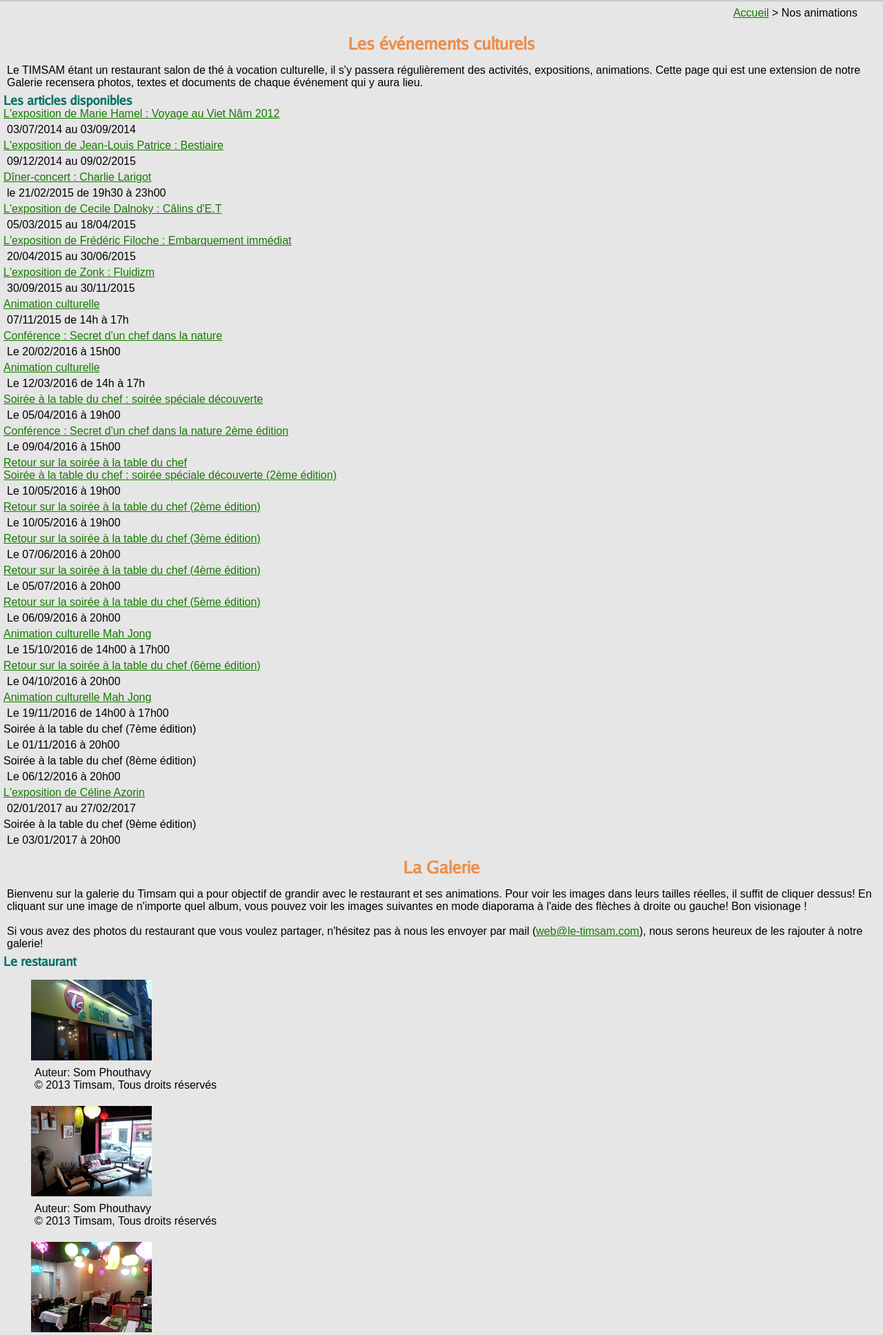
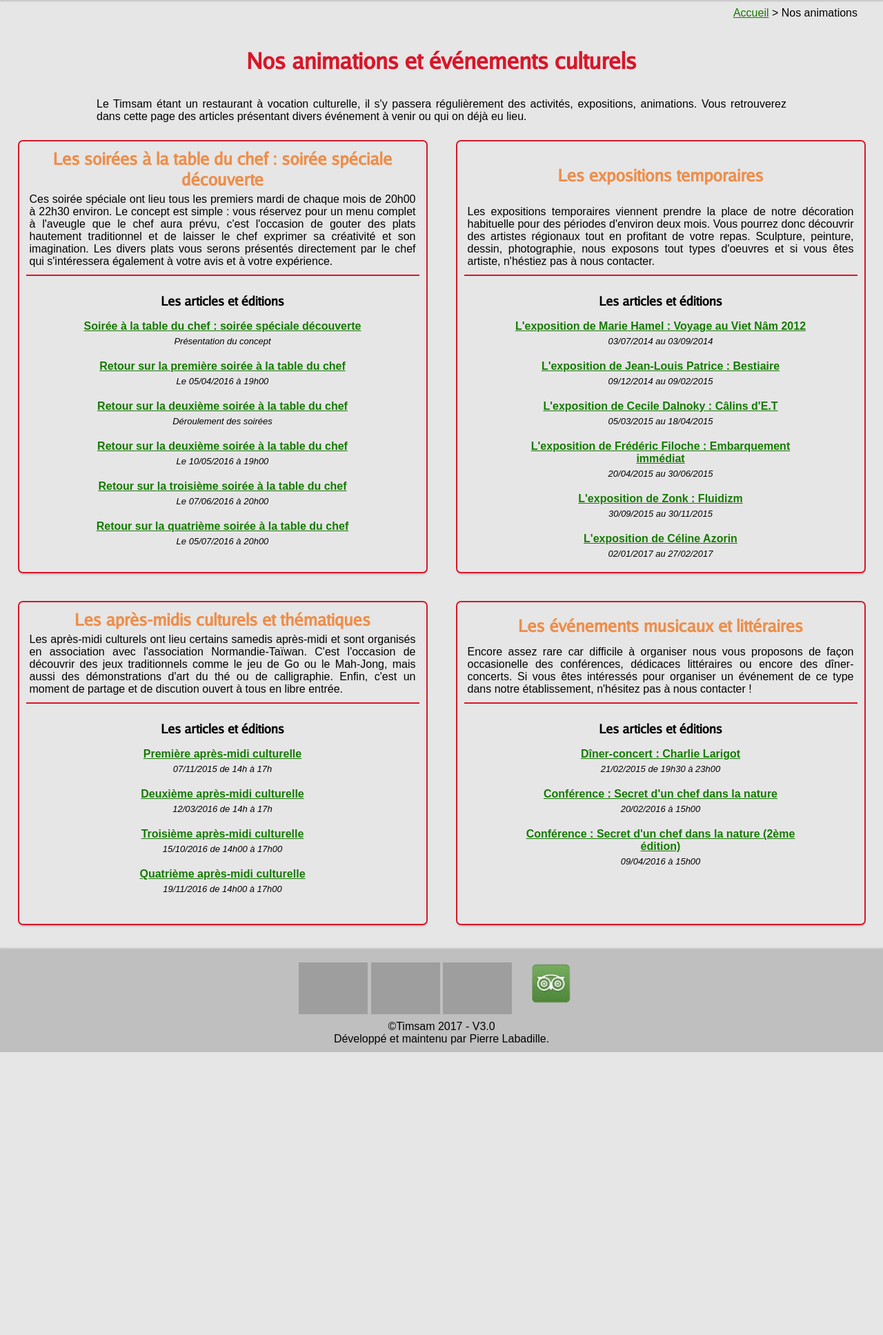
Before and after one commit to plabadille/le-timsam, a PHP site: page /evenement.php in a window 1280 px wide. Shown: the part 298-2233 px from the top of the page at 69% size. After the commit the page ends 1823 px from the top, so only its background shows below. Run offline with PHP 8.4, Linux system fonts and the light colour scheme; grey boxes are pictures that could not be loaded.

Commit message:
refactoring and design page event

```diff
--- /dev/null
+++ b/css/evenement.css
@@ -0,0 +1,112 @@
+@media all and (min-width: 750px) {
+    #c-evenement__section {
+        display: block;
+        max-width: 750px;
+        margin: auto;
+    }
+}
+
+@media all and (min-width: 1280px) {
+    #c-evenement__section {
+        display: block;
+        max-width: 1280px;
+        margin: auto;
+    }
+}
+
+@media all and (min-width: 1280px) {
+    #c-evenement__wrapper {
+        display: flex;
+        flex-direction: row;
+        flex-wrap: wrap;
+        justify-content: center;
+        max-width: 1300px;
+        margin: auto;
+    }
+    .c-evenement__article {
+        width: 570px;
+        padding: 10px;
+        border: 2px solid #D91629;
+        border-radius: 7px;
+        box-shadow: 0 4px 2px -2px rgba(0,0,0,0.15);
+    }
+}
+
+.c-evenement__article {
+    max-width: 600px;
+    margin: 20px auto;
+    display: flex;
+    flex-direction: column;
+    justify-content: flex-end;
+}
+
+.c-evenement__article h2 {
+    margin-bottom: auto;
+    margin-top: auto;
+}
+
+.c-evenement__text {
+    max-width: 600px;
+    margin: auto;
+}
+
+@media all and (min-width: 1280px) {
+    .c-evenement__text {
+        max-width: 1000px;
+    }
+}
+#c-evenement__wrapper {
+
+}
+
+.c-evenement__article {
+
+}
+
+@media all and (min-width: 1280px) {
+    .c-evenement__article-description {
+        padding-bottom: 10px;
+        border-bottom: 2px solid #D91629;
+        margin-bottom: 10px;
+    }
+}
+
+.c-evenement__items {
+    width: 95%;
+    max-height: 200px;
+    overflow: auto;
+    margin: 10px auto;
+    list-style: none;
+    border: 2px solid #D91629;
+}
+
+@media all and (min-width: 1280px) {
+    .c-evenement__items {
+        width: auto;
+        max-width: 80%;
+        max-height: 350px;
+        min-height: 240px;
+        border: none;
+    }
+}
+
+.c-evenement__items-title {
+    text-align: center;
+    padding: 15px 15px 2px 15px;
+    font-weight: bold;
+    color: black;
+}
+.c-evenement__item {
+    text-align: center;
+    padding: 5px 10px;
+    margin-bottom: 5px;
+    font-weight: bold;
+}
+.c-evenement__item-link {
+
+}
+.c-evenement__item-date {
+    font-size: small;
+    font-style: italic;
+    font-weight: normal;
+}
--- a/evenement.php
+++ b/evenement.php
@@ -49,10 +49,70 @@
         $current_page = " Conférence : Secret d\'un chef dans la nature";
         $main = file_get_contents('view/pages/articles/9_secretDunChef.html');
         break;
+    case 'article10':
+        $title = 'Animation culturelle 2';
+        $current_page = " Animation culturelle 2";
+        $main = file_get_contents('view/pages/articles/10_animculturelle.html');
+        break;
+    case 'article11':
+        $title = 'Soirée spéciale : Soirée à la table du chef';
+        $current_page = " Soirée spéciale : Soirée à la table du chef";
+        $main = file_get_contents('view/pages/articles/11_soireeTableChef.html');
+        break;
+    case 'article12':
+        $title = 'Conférence : Secret d\'un chef dans la nature 2ème édition';
+        $current_page = " Conférence : Secret d'un chef dans la nature 2ème édition";
+        $main = file_get_contents('view/pages/articles/12_secretDunChef2.html');
+        break;
+    case 'article13':
+        $title = 'Retour sur la soirée à la table du chef';
+        $current_page = " Retour sur la soirée à la table du chef";
+        $main = file_get_contents('view/pages/articles/13_soireeTableChefDebrief1.html');
+        break;
+    case 'article14':
+        $title = 'Soirée spéciale : Soirée à la table du chef (2ème édition)';
+        $current_page = " Soirée à la table du chef (2ème édition)";
+        $main = file_get_contents('view/pages/articles/14_soireeTableChef2.html');
+        break;
+    case 'article15':
+        $title = 'Retour sur la soirée à la table du chef (2ème édition)';
+        $current_page = " Retour sur la soirée à la table du chef (2ème édition)";
+        $main = file_get_contents('view/pages/articles/15_soireeTableChefDebrief2.html');
+        break;
+    case 'article16':
+        $title = 'Retour sur la soirée à la table du chef (3ème édition)';
+        $current_page = " Retour sur la soirée à la table du chef (3ème édition)";
+        $main = file_get_contents('view/pages/articles/16_soireeTableChefDebrief3.html');
+        break;
+    case 'article17':
+        $title = 'Retour sur la soirée à la table du chef (4ème édition)';
+        $current_page = " Retour sur la soirée à la table du chef (4ème édition)";
+        $main = file_get_contents('view/pages/articles/17_soireeTableChefDebrief4.html');
+        break;
+    case 'article18':
+        $title = 'Retour sur la soirée à la table du chef (5ème édition)';
+        $current_page = " Retour sur la soirée à la table du chef (5ème édition)";
+        $main = file_get_contents('view/pages/articles/18_soireeTableChefDebrief5.html');
+        break;
+    case 'article19':
+        $title = 'Animation culturelle 3';
+        $current_page = " Animation culturelle 3";
+        $main = file_get_contents('view/pages/articles/19_animculturelle.html');
+        break;
+    case 'article20':
+        $title = 'Retour sur la soirée à la table du chef (6ème édition)';
+        $current_page = " Retour sur la soirée à la table du chef (6ème édition)";
+        $main = file_get_contents('view/pages/articles/20_soireeTableChefDebrief6.html');
+        break;
+    case 'article21':
+        $title = 'L\'exposition de Céline Azorin';
+        $current_page = " L'exposition de Céline Azorin";
+        $main = file_get_contents('view/pages/articles/21_expoCecileAzorin.html');
+        break;
 }
 
 if (isset($_GET['action']) && $_GET['action'] != 'event') {
-    array_push($breadcrumb, ["Nos animations", "./event.php"]);
+    array_push($breadcrumb, ["Nos animations", "./evenement.php"]);
 }
 $title .= ' - Restaurant le Timsam';
 
--- a/view/pages/event.html
+++ b/view/pages/event.html
@@ -1,180 +1,164 @@
-<h2 class="h2Normal">Les événements culturels</h2>
-<p class="pNormal">Le TIMSAM étant un restaurant salon de thé à vocation culturelle, il s'y passera régulièrement des activités, expositions, animations. Cette page qui est une extension de notre Galerie recensera photos, textes et documents de chaque événement qui y aura lieu. </p>
+<section id="c-evenement__section">
+	<h1>Nos animations et événements culturels</h1>
 
-<h3 class="h3Normal">Les articles disponibles</h3>
-<ul class="ulEvent">
-	<li>
-		<a href="?action=article1">L'exposition de Marie Hamel : Voyage au Viet Nâm 2012</a>
-		<p class="pInfo">03/07/2014 au 03/09/2014</p>
+	<p class="c-evenement__text text-align__justify">Le Timsam étant un restaurant à vocation culturelle, il s'y passera régulièrement des activités, expositions, animations. Vous retrouverez dans cette page des articles présentant divers événement à venir ou qui on déjà eu lieu.</p>
+
+	<span class="horizontal_separator_mobile"></span>
+
+	<div id="c-evenement__wrapper">
+
+		<article class="c-evenement__article">
+			<h2>Les soirées à la table du chef : soirée spéciale découverte</h2>
+			<p class="c-evenement__article-description text-align__justify">Ces soirée spéciale ont lieu tous les premiers mardi de chaque mois de 20h00 à 22h30 environ. Le concept est simple : vous réservez pour un menu complet à l'aveugle que le chef aura prévu, c'est l'occasion de gouter des plats hautement traditionnel et de laisser le chef exprimer sa créativité et son imagination. Les divers plats vous serons présentés directement par le chef qui s'intéressera également à votre avis et à votre expérience.</p>
+
+			<h3 class="c-evenement__items-title">Les articles et éditions</h3>
+			<ul class="c-evenement__items">
+				<li class="c-evenement__item">
+					<a href="?action=article11" alt="" class="c-evenement__item-link">Soirée à la table du chef : soirée spéciale découverte</a>
+					<p class="c-evenement__item-date">Présentation du concept</p>
 				</li>
-	<li>
-		<a href="?action=article2">L'exposition de Jean-Louis Patrice : Bestiaire</a>
-		<p class="pInfo">09/12/2014 au 09/02/2015</p>
+				<li class="c-evenement__item">
+					<a href="?action=article13" alt="" class="c-evenement__item-link">Retour sur la première  soirée à la table du chef</a>
+					<p class="c-evenement__item-date">Le 05/04/2016 à 19h00</p>
 				</li>
-	<li>
-		<a href="?action=article3">Dîner-concert : Charlie Larigot</a>
-		<p class="pInfo">le 21/02/2015 de 19h30 à 23h00</p>
+				<li class="c-evenement__item">
+					<a href="?action=article14" alt="" class="c-evenement__item-link">Retour sur la deuxième  soirée à la table du chef</a>
+					<p class="c-evenement__item-date">Déroulement des soirées</p>
 				</li>
-	<li>
-		<a href="?action=article4">L'exposition de Cecile Dalnoky : Câlins d'E.T</a>
-		<p class="pInfo">05/03/2015 au 18/04/2015</p>
+				<li class="c-evenement__item">
+					<a href="?action=article15" alt="" class="c-evenement__item-link">Retour sur la deuxième  soirée à la table du chef</a>
+					<p class="c-evenement__item-date">Le 10/05/2016 à 19h00</p>
 				</li>
-	<li>
-		<a href="?action=article5">L'exposition de Frédéric Filoche : Embarquement immédiat</a>
-		<p class="pInfo">20/04/2015 au 30/06/2015</p>
+				<li class="c-evenement__item">
+					<a href="?action=article16" alt="" class="c-evenement__item-link">Retour sur la troisième soirée à la table du chef</a>
+					<p class="c-evenement__item-date">Le 07/06/2016 à 20h00</p>
 				</li>
-	<li>
-		<a href="?action=article6">L'exposition de Zonk : Fluidizm</a>
-		<p class="pInfo">30/09/2015 au 30/11/2015</p>
+				<li class="c-evenement__item">
+					<a href="?action=article17" alt="" class="c-evenement__item-link">Retour sur la quatrième soirée à la table du chef</a>
+					<p class="c-evenement__item-date">Le 05/07/2016 à 20h00</p>
 				</li>
-	<li>
-		<a href="?action=article7">Animation culturelle</a>
-		<p class="pInfo">07/11/2015 de 14h à 17h</p>
+				<li class="c-evenement__item">
+					<a href="?action=article18" alt="" class="c-evenement__item-link">Retour sur la cinquième soirée à la table du chef</a>
+					<p class="c-evenement__item-date">Le 06/09/2016 à 20h00</p>
 				</li>
-	<!-- Article 8 : Isabelle Huet -->
-	<li>
-		<a href="?action=article9">Conférence : Secret d'un chef dans la nature</a>
-		<p class="pInfo">Le 20/02/2016 à 15h00</p>
+				<li class="c-evenement__item">
+					<a href="?action=article20" alt="" class="c-evenement__item-link">Retour sur la sixième soirée à la table du chef</a>
+					<p class="c-evenement__item-date">Le 04/10/2016 à 20h00</p>
 				</li>
-	<li>
-		<a href="?action=article10">Animation culturelle</a>
-		<p class="pInfo">Le 12/03/2016 de 14h à 17h</p>
+				<li class="c-evenement__item">
+					Soirée à la table du chef (7ème édition)
+					<p class="c-evenement__item-date">Le 01/11/2016 à 20h00</p>
 				</li>
-	<li>
-		<a href="?action=article11">Soirée à la table du chef : soirée spéciale découverte</a>
-		<p class="pInfo">Le 05/04/2016 à 19h00</p>
+				<li class="c-evenement__item">
+					Soirée à la table du chef (8ème édition)
+					<p class="c-evenement__item-date">Le 06/12/2016 à 20h00</p>
 				</li>
-	<li>
-		<a href="?action=article12">Conférence : Secret d'un chef dans la nature 2ème édition</a>
-		<p class="pInfo">Le 09/04/2016 à 15h00</p>
+				<li class="c-evenement__item">
+					Soirée à la table du chef (9ème édition)
+					<p class="c-evenement__item-date">Le 03/01/2017 à 20h00</p>
 				</li>
-	<li>
-		<a href="?action=article13">Retour sur la soirée à la table du chef</a>
+				<li class="c-evenement__item">
+					Soirée à la table du chef (10ème édition)
+					<p class="c-evenement__item-date">Le 07/02/2017 à 20h00</p>
 				</li>
-	<li>
-		<a href="?action=article14">Soirée à la table du chef : soirée spéciale découverte (2ème édition)</a>
-		<p class="pInfo">Le 10/05/2016 à 19h00</p>
+				<li class="c-evenement__item">
+					Soirée à la table du chef (11ème édition)
+					<p class="c-evenement__item-date">Le 07/03/2017 à 20h00</p>
 				</li>
-	<li>
-		<a href="?action=article15">Retour sur la soirée à la table du chef (2ème édition)</a>
-		<p class="pInfo">Le 10/05/2016 à 19h00</p>
-	</li>
-	<li>
-		<a href="?action=article16">Retour sur la soirée à la table du chef (3ème édition)</a>
-		<p class="pInfo">Le 07/06/2016 à 20h00</p>
-	</li>
-	<li>
-		<a href="?action=article17">Retour sur la soirée à la table du chef (4ème édition)</a>
-		<p class="pInfo">Le 05/07/2016 à 20h00</p>
-	</li>
-	<li>
-		<a href="?action=article18">Retour sur la soirée à la table du chef (5ème édition)</a>
-		<p class="pInfo">Le 06/09/2016 à 20h00</p>
-	</li>
-	<li>
-		<a href="?action=article19">Animation culturelle Mah Jong</a>
-		<p class="pInfo">Le 15/10/2016 de 14h00 à 17h00</p>
-	</li>
-	<li>
-		<a href="?action=article20">Retour sur la soirée à la table du chef (6ème édition)</a>
-		<p class="pInfo">Le 04/10/2016 à 20h00</p>
-	</li>
-	<li>
-		<a href="?action=article19">Animation culturelle Mah Jong</a>
-		<p class="pInfo">Le 19/11/2016 de 14h00 à 17h00</p>
-	</li>
-	<li>
-		Soirée à la table du chef (7ème édition)
-		<p class="pInfo">Le 01/11/2016 à 20h00</p>
-	</li>
-	<li>
-		Soirée à la table du chef (8ème édition)
-		<p class="pInfo">Le 06/12/2016 à 20h00</p>
-	</li>
-	<li>
-		<a href="?action=article21">L'exposition de Céline Azorin</a>
-		<p class="pInfo">02/01/2017 au 27/02/2017</p>
-	</li>
-	<li>
-		Soirée à la table du chef (9ème édition)
-		<p class="pInfo">Le 03/01/2017 à 20h00</p>
+				<li class="c-evenement__item">
+					Soirée à la table du chef (12ème édition)
+					<p class="c-evenement__item-date">Le 04/04/2017 à 20h00</p>
 				</li>
 			</ul>
+		</article>
 
-<h2 class="h2Normal">La Galerie</h2>
-<p class="pNormal">Bienvenu sur la galerie du Timsam qui a pour objectif de grandir avec le restaurant et ses animations. Pour voir les images dans leurs tailles réelles, il suffit de cliquer dessus! En cliquant sur une image de n'importe quel album, vous pouvez voir les images suivantes en mode diaporama à l'aide des flèches à droite ou gauche! Bon visionage ! <br><br>Si vous avez des photos du restaurant que vous voulez partager, n'hésitez pas à nous les envoyer par mail (<a href="mailto:web@le-timsam.com">web@le-timsam.com</a>), nous serons heureux de les rajouter à notre galerie!</p>
+		<span class="horizontal_separator_mobile"></span>
 
-<div class="imgConteneur">
-	<h3 class="h3Galerie">Le restaurant</h3>
-	<figure class="figRestaurant">
-		<a href="img/galerie/album_resto/1.jpg" data-lightbox="album-1" data-title="L'enseigne">
-        	<img src="img/galerie/album_resto/1_mini.png" alt="cliquez pour agrandir"/>
-        </a>
-		<figcaption><p class="figCreditGalerie">Auteur: Som Phouthavy<br>© 2013 Timsam, Tous droits réservés</p></figcaption>
-	</figure>
-	<figure class="figRestaurant">
-		<a href="img/galerie/album_resto/2.jpg" data-lightbox="album-1" data-title="Le coin salon">
-			<img src="img/galerie/album_resto/2_mini.png" alt="cliquez pour agrandir"/>
-        </a>
-		<figcaption><p class="figCreditGalerie">Auteur: Som Phouthavy<br>© 2013 Timsam, Tous droits réservés</p></figcaption>
-	</figure>
-	<figure class="figRestaurant">
-		<a href="img/galerie/album_resto/3.jpg" data-lightbox="album-1" data-title="La salle">
-			<img src="img/galerie/album_resto/3_mini.png" alt="cliquez pour agrandir"/>
-		</a>
-		<figcaption><p class="figCreditGalerie">Auteur: Som Phouthavy<br>© 2013 Timsam, Tous droits réservés</p></figcaption>
-	</figure>
-	<figure class="figRestaurant">
-		<a href="img/galerie/album_resto/4.jpg" data-lightbox="album-1" data-title="La salle">
-			<img src="img/galerie/album_resto/4_mini.png" alt="cliquez pour agrandir"/>
-		</a>
-		<figcaption><p class="figCreditGalerie">Auteur: Som Phouthavy<br>© 2013 Timsam, Tous droits réservés</p></figcaption>
-	</figure>
-	<figure class="figRestaurant">
-		<a href="img/galerie/album_resto/5.jpg" data-lightbox="album-1" data-title="La salle">
-			<img src="img/galerie/album_resto/5_mini.png" alt="cliquez pour agrandir"/>
-		</a>
-		<figcaption><p class="figCreditGalerie">Auteur: Som Phouthavy<br>© 2013 Timsam, Tous droits réservés</p></figcaption>
-	</figure>
-	<figure class="figRestaurant">
-		<a href="img/galerie/album_resto/6.jpg" data-lightbox="album-1" data-title="L'entrée">
-			<img src="img/galerie/album_resto/6_mini.png" alt="cliquez pour agrandir"/>
-		</a>
-		<figcaption><p class="figCreditGalerie">Auteur: Som Phouthavy<br>© 2013 Timsam, Tous droits réservés</p></figcaption>
-	</figure>
+		<article class="c-evenement__article">
+			<h2>Les expositions temporaires</h2>
+			<p class="c-evenement__article-description text-align__justify">Les expositions temporaires viennent prendre la place de notre décoration habituelle pour des périodes d'environ deux mois. Vous pourrez donc découvrir des artistes régionaux tout en profitant de votre repas. Sculpture, peinture, dessin, photographie, nous exposons tout types d'oeuvres et si vous êtes artiste, n'héstiez pas à nous contacter.</p>
 
-	<h3 class="h3Galerie">Quelques plats du jour...</h3>
-	<figure class="figRestaurant">
-		<a href="img/galerie/album_platdujour/1.jpg" data-lightbox="album-3" data-title="Crèpes Vietnamiennes">
-			<img src="img/galerie/album_platdujour/1_mini.png" alt="cliquez pour agrandir"/>
-		</a>
-		<figcaption><p class="figCreditGalerie">Auteur: Charles-Erick Labadille<br>© 2013 Timsam, Tous droits réservés</p></figcaption>
-	</figure>
-	<figure class="figRestaurant">
-		<a href="img/galerie/album_platdujour/2.jpg" data-lightbox="album-3" data-title="Perle de jade">
-			<img src="img/galerie/album_platdujour/2_mini.png" alt="cliquez pour agrandir"/>
-		</a>
-		<figcaption><p class="figCreditGalerie">Auteur: Charles-Erick Labadille<br>© 2013 Timsam, Tous droits réservés</p></figcaption>
-	</figure>
-	<figure class="figRestaurant">
-		<a href="img/galerie/album_platdujour/3.jpg" data-lightbox="album-3" data-title="Porc au caramel">
-			<img src="img/galerie/album_platdujour/3_mini.png" alt="cliquez pour agrandir"/>
-		</a>
-		<figcaption><p class="figCreditGalerie">Auteur: Charles-Erick Labadille<br>© 2013 Timsam, Tous droits réservés</p></figcaption>
-	</figure>
-	<figure class="figRestaurant">
-		<a href="img/galerie/album_platdujour/4.jpg" data-lightbox="album-3" data-title="Poulet au curry">
-			<img src="img/galerie/album_platdujour/4_mini.png" alt="cliquez pour agrandir"/>
-		</a>
-		<figcaption><p class="figCreditGalerie">Auteur: Charles-Erick Labadille<br>© 2013 Timsam, Tous droits réservés</p></figcaption>
-	</figure>
+			<h3 class="c-evenement__items-title">Les articles et éditions</h3>
+			<ul class="c-evenement__items">
+				<li class="c-evenement__item">
+					<a href="?action=article1" alt="Article sur l'exposition de Marie Hamel : Voyage au Viet Nâm 2012" class="c-evenement__item-link">L'exposition de Marie Hamel : Voyage au Viet Nâm 2012</a>
+					<p class="c-evenement__item-date">03/07/2014 au 03/09/2014</p>
+				</li>
+				<li class="c-evenement__item">
+					<a href="?action=article2" alt="Article sur l'exposition de Jean-Louis Patrice : Bestiaire" class="c-evenement__item-link">L'exposition de Jean-Louis Patrice : Bestiaire</a>
+					<p class="c-evenement__item-date">09/12/2014 au 09/02/2015</p>
+				</li>
+				<li class="c-evenement__item">
+					<a href="?action=article4" alt="Article sur l'exposition de Cecile Dalnoky : Câlins d'E.T" class="c-evenement__item-link">L'exposition de Cecile Dalnoky : Câlins d'E.T</a>
+					<p class="c-evenement__item-date">05/03/2015 au 18/04/2015</p>
+				</li>
+				<li class="c-evenement__item">
+					<a href="?action=article5" alt="Article sur l'exposition de Frédéric Filoche : Embarquement immédiat" class="c-evenement__item-link">L'exposition de Frédéric Filoche : Embarquement immédiat</a>
+					<p class="c-evenement__item-date">20/04/2015 au 30/06/2015</p>
+				</li>
+				<li class="c-evenement__item">
+					<a href="?action=article6" alt="Article sur l'exposition de Zonk : Fluidizm" class="c-evenement__item-link">L'exposition de Zonk : Fluidizm</a>
+					<p class="c-evenement__item-date">30/09/2015 au 30/11/2015</p>
+				</li>
+				<li class="c-evenement__item">
+					<a href="?action=article21" alt="Article sur l'exposition de Céline Azorin" class="c-evenement__item-link">L'exposition de Céline Azorin</a>
+					<p class="c-evenement__item-date">02/01/2017 au 27/02/2017</p>
+				</li>
+				<li class="c-evenement__item">
+					L'exposition de Sista Jahia</a>
+					<p class="c-evenement__item-date">03/04/2017 au 03/06/2017</p>
+				</li>
+			</ul>
+		</article>
+
+		<span class="horizontal_separator_mobile"></span>
+
+		<article class="c-evenement__article">
+			<h2>Les après-midis culturels et thématiques</h2>
+			<p class="c-evenement__article-description text-align__justify">Les après-midi culturels ont lieu certains samedis après-midi et sont organisés en association avec l'association Normandie-Taïwan. C'est l'occasion de découvrir des jeux traditionnels comme le jeu de Go ou le Mah-Jong, mais aussi des démonstrations d'art du thé ou de calligraphie. Enfin, c'est un moment de partage et de discution ouvert à tous en libre entrée.</p>
+
+			<h3 class="c-evenement__items-title">Les articles et éditions</h3>
+			<ul class="c-evenement__items">
+				<li class="c-evenement__item">
+					<a href="?action=article7" alt="Article Animation culturelle 1" class="c-evenement__item-link">Première après-midi culturelle</a>
+					<p class="c-evenement__item-date">07/11/2015 de 14h à 17h</p>
+				</li>
+				<li class="c-evenement__item">
+					<a href="?action=article10" alt="Article animation culturelle 2" class="c-evenement__item-link">Deuxième après-midi culturelle</a>
+					<p class="c-evenement__item-date">12/03/2016 de 14h à 17h</p>
+				</li>
+				<li class="c-evenement__item">
+					<a href="?action=article19" alt="Article animation culturelle 3" class="c-evenement__item-link">Troisième après-midi culturelle</a>
+					<p class="c-evenement__item-date">15/10/2016 de 14h00 à 17h00</p>
+				</li>
+				<li class="c-evenement__item">
+					<a href="?action=article19" alt="Article animation culturelle 4" class="c-evenement__item-link">Quatrième après-midi culturelle</a>
+					<p class="c-evenement__item-date">19/11/2016 de 14h00 à 17h00</p>
+				</li>
+			</ul>
+		</article>
+
+		<span class="horizontal_separator_mobile"></span>
+
+		<article class="c-evenement__article">
+			<h2>Les événements musicaux et littéraires</h2>
+			<p class="c-evenement__article-description text-align__justify">Encore assez rare car difficile à organiser nous vous proposons de façon occasionelle des conférences, dédicaces littéraires ou encore des dîner-concerts. Si vous êtes intéressés pour organiser un événement de ce type dans notre établissement, n'hésitez pas à nous contacter !</p>
+
+			<h3 class="c-evenement__items-title">Les articles et éditions</h3>
+			<ul class="c-evenement__items">
+				<li class="c-evenement__item">
+					<a href="?action=article3" alt="Article dîner-concert : Charlie Larigot" class="c-evenement__item-link">Dîner-concert : Charlie Larigot</a>
+					<p class="c-evenement__item-date">21/02/2015 de 19h30 à 23h00</p>
+				</li>
+				<li class="c-evenement__item">
+					<a href="?action=article9" alt="Article conférence : Secret d'un chef dans la nature" class="c-evenement__item-link">Conférence : Secret d'un chef dans la nature</a>
+					<p class="c-evenement__item-date">20/02/2016 à 15h00</p>
+				</li>
+				<li class="c-evenement__item">
+					<a href="?action=article12" alt="Article conférence : Secret d'un chef dans la nature 2" class="c-evenement__item-link">Conférence : Secret d'un chef dans la nature (2ème édition)</a>
+					<p class="c-evenement__item-date">09/04/2016 à 15h00</p>
+				</li>
+			</ul>
+		</article>
+
 	</div>
-
-
-<h2 class="h2Normal">Calendrier du Tim-Sam !</h2>
-
-<iframe id="widgetCalendar" src="https://www.google.com/calendar/embed?showTitle=0&amp;showCalendars=0&amp;mode=WEEK&amp;height=500&amp;wkst=2&amp;hl=fr&amp;bgcolor=%23FFFFFF&amp;src=event.timsam%40gmail.com&amp;color=%232952A3&amp;src=fr.french%23holiday%40group.v.calendar.google.com&amp;color=%230F4B38&amp;ctz=Europe%2FParis" style=" border:solid 1px #777 " width="700" height="500"></iframe>
-
-<iframe id="widgetCalendarMobile" src="https://calendar.google.com/calendar/embed?showTitle=0&amp;showNav=0&amp;showPrint=0&amp;showTabs=0&amp;showCalendars=0&amp;mode=AGENDA&amp;height=600&amp;wkst=2&amp;hl=fr&amp;bgcolor=%23FFFFFF&amp;src=event.timsam%40gmail.com&amp;color=%2329527A&amp;ctz=Europe%2FParis" style="border-width:0" width="320" height="600"></iframe>
-
-<p class="pNormal">Cet emploi du temps en ligne est mis à jour aussi souvent que nécessaire. Vous pouvez y voir les horraires d'ouvertures, les fermetures exceptionnelles, annuelles et les événements.</p>
--- a/view/templates/head.phtml
+++ b/view/templates/head.phtml
@@ -19,6 +19,7 @@
 	<link rel="stylesheet" href="css/main.css">
 	<link rel="stylesheet" href="css/service.css">
 	<link rel="stylesheet" href="css/avis.css">
+	<link rel="stylesheet" href="css/evenement.css">
 	<link rel="stylesheet" href="css/nav.css">
 	<link rel="stylesheet" href="css/footer.css">
 
```
Lines whose indentation alone changed are shown as unchanged.
